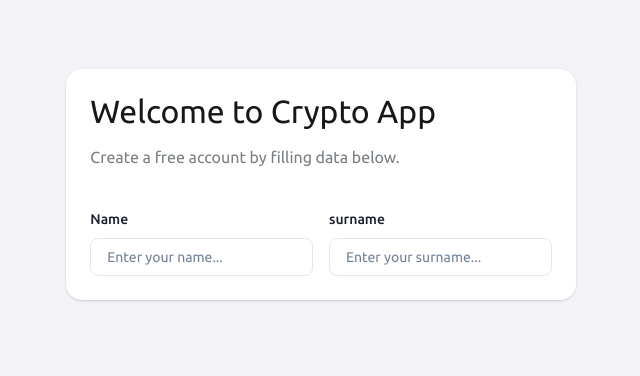
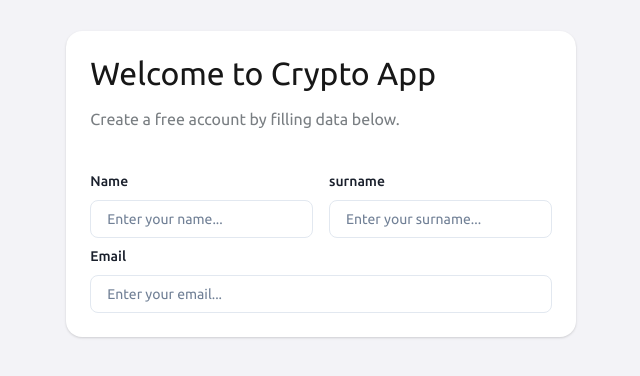
Before and after one commit to Abhay108cell/reactPro, a React (Vite) app in the folder React-auth/app/: page /signup in a window 1280 px wide. Shown: the part 216-592 px from the top of the page, without its empty margins (319-959 px from the left). Built offline with nearby package versions, Linux system fonts and the light colour scheme.

Commit message:
Added email input field to Signup1 form.

```diff
--- a/React-auth/app/src/pages/Auth/signup/Signup1.jsx
+++ b/React-auth/app/src/pages/Auth/signup/Signup1.jsx
@@ -31,6 +31,10 @@ const Signup1 = () => {
                 <Input for="surname" placeholder="Enter your surname..." />
               </FormControl>
             </Flex>
+            <FormControl>
+                <FormLabel htmlFor="email">Email</FormLabel>
+                <Input for="email" type="email" placeholder="Enter your email..." />
+              </FormControl>
           </Stack>
         </Card>
       </Center>
```
